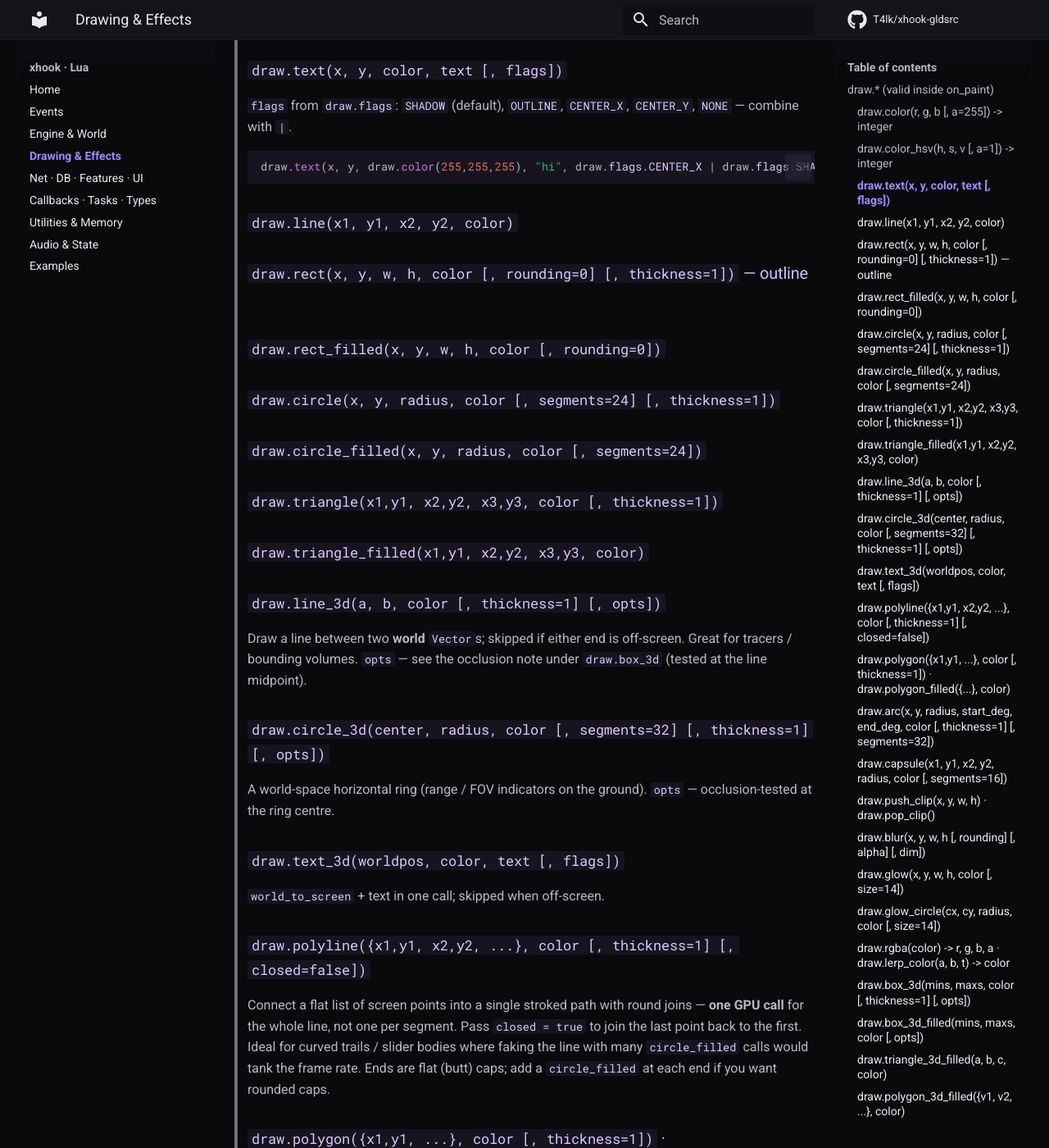
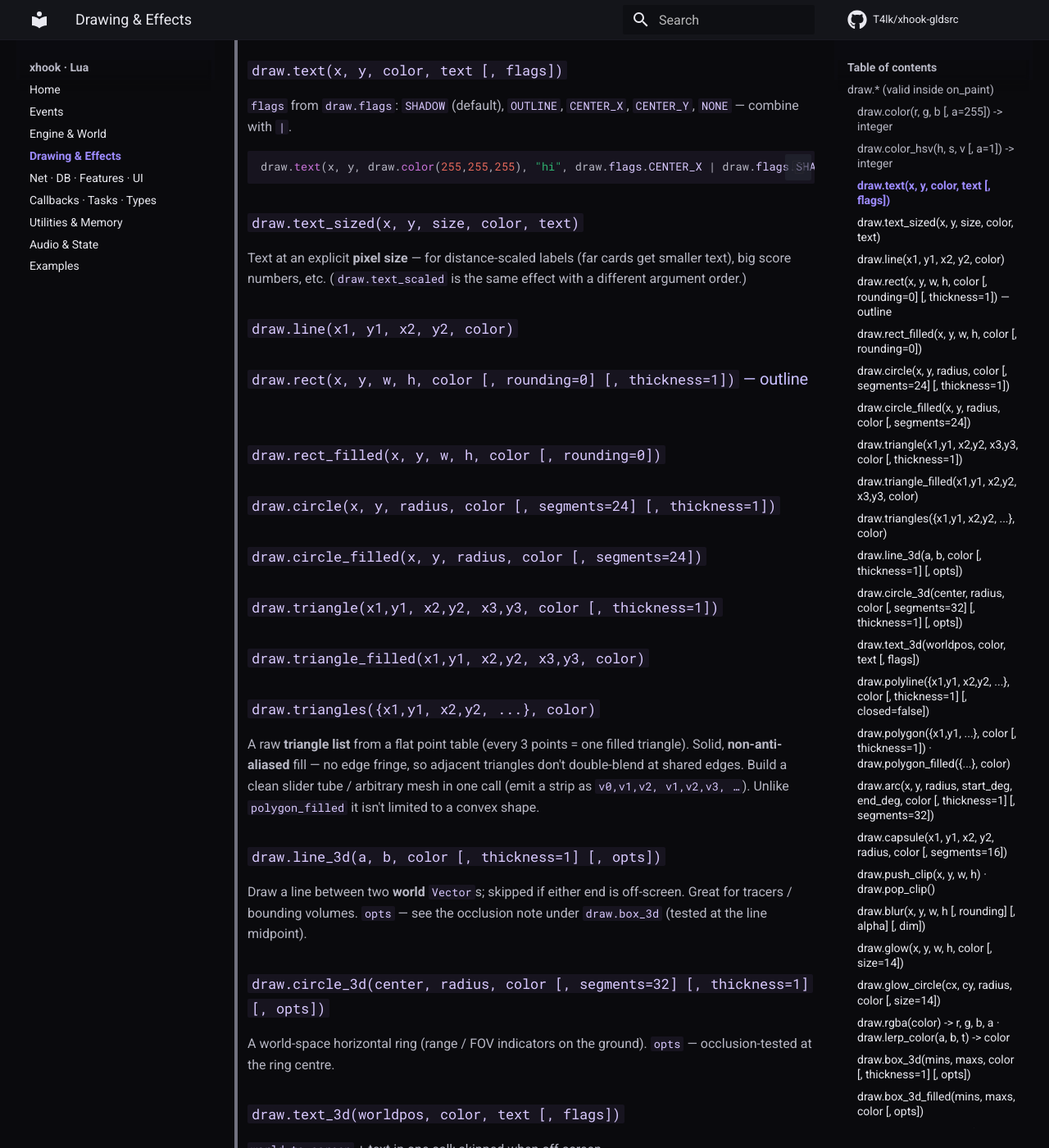
Before and after one commit to T4lk/xhook-lua-docs, an MkDocs documentation site: the page built from docs/drawing.md, in a window 1280 px wide and 1400 px high, scrolled down 509 px. Shown: the whole window at 82% size. Built offline with MkDocs 1.6.1 and Material for MkDocs 9.7.7, drawn with Linux system fonts in a browser that asks for light colours; comment, search, counter and statistics services are not loaded; some of the changed text lies outside the part shown.

Commit message:
docs: document image_quad, triangles, text_sized, audio.duration + rate, perf_time, files size/mtime

````diff
--- a/docs/drawing.md
+++ b/docs/drawing.md
@@ -20,6 +20,10 @@
 > ```lua
 > draw.text(x, y, draw.color(255,255,255), "hi", draw.flags.CENTER_X | draw.flags.SHADOW)
 > ```
+> ### `draw.text_sized(x, y, size, color, text)`
+> Text at an explicit **pixel size** — for distance-scaled labels (far cards get
+> smaller text), big score numbers, etc. (`draw.text_scaled` is the same effect with
+> a different argument order.)
 
 > ### `draw.line(x1, y1, x2, y2, color)`
 > ### `draw.rect(x, y, w, h, color [, rounding=0] [, thickness=1])` — outline
@@ -28,6 +32,12 @@
 > ### `draw.circle_filled(x, y, radius, color [, segments=24])`
 > ### `draw.triangle(x1,y1, x2,y2, x3,y3, color [, thickness=1])`
 > ### `draw.triangle_filled(x1,y1, x2,y2, x3,y3, color)`
+> ### `draw.triangles({x1,y1, x2,y2, ...}, color)`
+> A raw **triangle list** from a flat point table (every 3 points = one filled
+> triangle). Solid, **non-anti-aliased** fill — no edge fringe, so adjacent
+> triangles don't double-blend at shared edges. Build a clean slider tube / arbitrary
+> mesh in one call (emit a strip as `v0,v1,v2, v1,v2,v3, …`). Unlike `polygon_filled`
+> it isn't limited to a convex shape.
 > ### `draw.line_3d(a, b, color [, thickness=1] [, opts])`
 > Draw a line between two **world** `Vector`s; skipped if either end is
 > off-screen. Great for tracers / bounding volumes. `opts` — see the occlusion
@@ -128,6 +138,11 @@
 > Draw a loaded `Image` rotated `angle_deg` degrees (clockwise) around its centre
 > `(cx, cy)`. `w`/`h` are the unrotated width/height; `color` tints it. Use for
 > spinning sprites — slider balls, spinner discs, radar sweeps.
+> ### `draw.image_quad(image, x1,y1, x2,y2, x3,y3, x4,y4 [, color])`
+> Draw an `Image` warped onto **four arbitrary corners** — genuinely
+> perspective-tilted, not just axis-aligned scaling. Corners map to the image's UVs
+> in order **TL, TR, BR, BL**. Project the four corners of a card / playfield / note
+> with `world_to_screen` and pass them here for a real 3D-tilted quad.
 > ### `draw.create_font(file, size) -> Font`
 > Load a TTF from `<settings>\scripts\fonts\` (or an absolute path) at `size` px.
 > The atlas rebuilds on the next frame, so the font is ready ~1 frame later
````
Also changed, not shown: docs/audio-misc.md (+10 -1 lines), docs/engine-world.md (+4 -0 lines), docs/utilities.md (+3 -1 lines).
